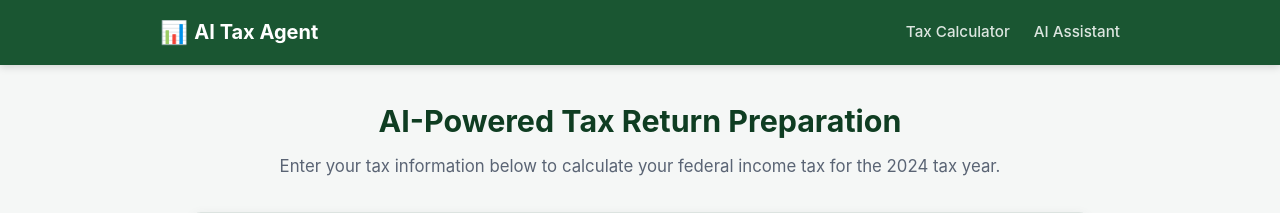
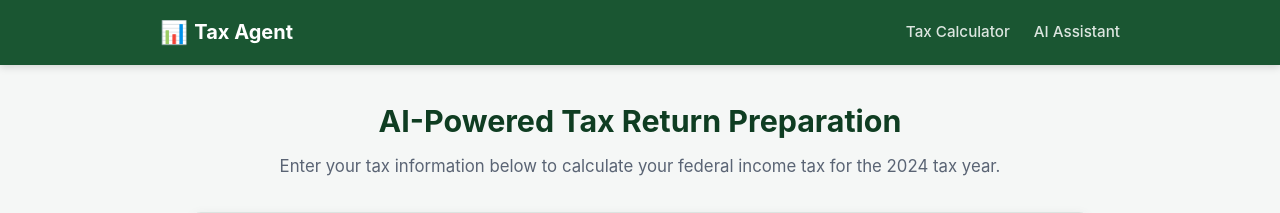
Before and after one commit to Bruhiann/GG_tax_project, a Flask app: page / in a window 1280 px wide. Shown: the top 213 px of the page. Run offline with Flask 3, Linux system fonts and the light colour scheme.

Commit message:
Updated base.html

```diff
--- a/templates/base.html
+++ b/templates/base.html
@@ -3,7 +3,7 @@
 <head>
     <meta charset="UTF-8">
     <meta name="viewport" content="width=device-width, initial-scale=1.0">
-    <title>{% block title %}AI Tax Agent{% endblock %}</title>
+    <title>{% block title %}Tax Agent{% endblock %}</title>
     <link rel="stylesheet" href="{{ url_for('static', filename='style.css') }}">
     {% block head %}{% endblock %}
 </head>
@@ -11,7 +11,7 @@
     <nav class="navbar">
         <div class="nav-container">
             <a href="{{ url_for('index') }}" class="nav-logo">
-                <span class="logo-icon">📊</span> AI Tax Agent
+                <span class="logo-icon">📊</span>Tax Agent
             </a>
             <div class="nav-links">
                 <a href="{{ url_for('index') }}">Tax Calculator</a>
```
